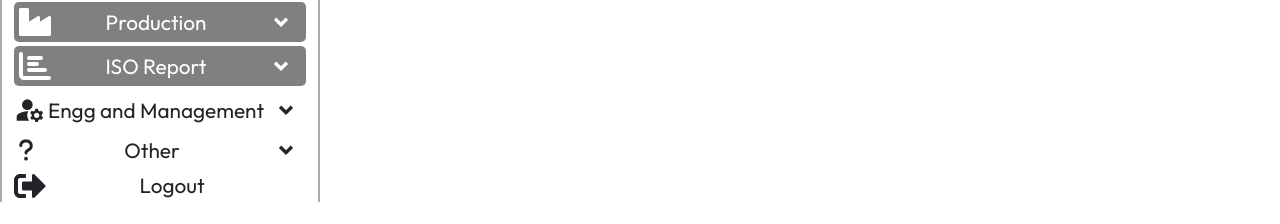
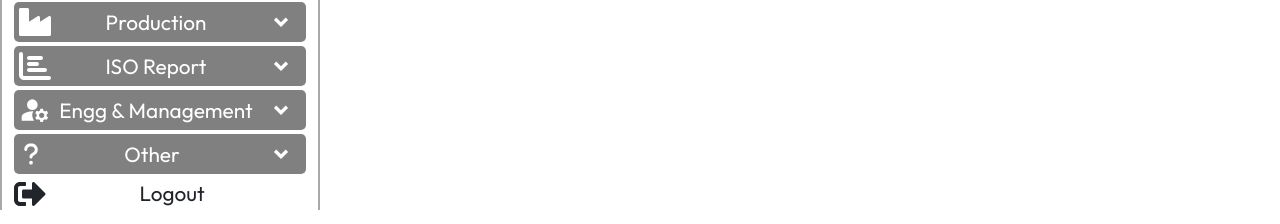
Before and after one commit to jollyvivek/ERP-PROJECT, a React (Vite) app: page /role in a window 1280 px wide. Shown: the part 495-719 px from the top of the page. Built offline with nearby package versions, Linux system fonts and the light colour scheme; no server answers.

Commit message:
Add changes EnggManng And Other module's css

```diff
--- a/src/Components/SidebarMenu/EnggMang.jsx
+++ b/src/Components/SidebarMenu/EnggMang.jsx
@@ -40,9 +40,9 @@ const [audit,setAudit] = useState(false)
 
   return (
     <div className='engg-cont '>
-      <div className='engg-top flex lineHeight'>
+      <div className='engg-top flex lineHeight mb-1'>
         <span className='icon fs-2'><MdManageAccounts/></span>
-        <span className=' title text-center'>Engg and Management</span>
+        <span className=' title text-center'>Engg & Management</span>
         <span className='arrow-icon' onClick={enggItemsDropdown}><RiArrowDropDownLine/></span>
       </div>
       {enggItems ? (
@@ -71,7 +71,7 @@ const [audit,setAudit] = useState(false)
                 <li className="title">Report</li>
               </ul>
               ):null}
-              <li className="title">Breakdown Report</li>
+              <li className="title py-1">Breakdown Report</li>
 
               <li className="calibration flex lineHeight">
                 <span className="title">Calibration Mainteance</span>
@@ -108,7 +108,7 @@ const [audit,setAudit] = useState(false)
                 <li className="title">Internal Audit Schedule</li>
               </ul>
                ):null}
-              <li className="title">Damage Report </li>
+              <li className="title py-1">Damage Report </li>
       </ul>
       </div>
       ):null}
--- a/src/Components/SidebarMenu/Other.jsx
+++ b/src/Components/SidebarMenu/Other.jsx
@@ -13,7 +13,7 @@ const Other = () => {
   return (
     <div className='other'>
 
-    <div className='other-top flex lineHeight'>
+    <div className='other-top flex lineHeight mb-1'>
       <span className='icon fs-4'><FaQuestion /></span>
       <span className='title'>Other</span>
       <span className='arrow-icon' onClick={otherDropdown}><RiArrowDropDownLine/></span>
--- a/src/Styles/SidebarCommon.css
+++ b/src/Styles/SidebarCommon.css
@@ -270,34 +270,68 @@ ul li {
 .hr-leave-items li,
 .hr-employee-items li,
 .hr-performance-items li,
-.hr-attendance-items li,.hr-payroll-items li,.hr-reports-items li,.hr-graphs-items li {
+.hr-attendance-items li,
+.hr-payroll-items li,
+.hr-reports-items li,
+.hr-graphs-items li {
   padding-block: 5px;
 }
 
-
 /* production */
 
-.production-top{
+.production-top {
   padding-inline: 5px;
   border-radius: 5px;
   background: gray;
   color: white;
 }
 
-.production-items li{
+.production-items li {
   padding-block: 5px;
 }
 
 /* iso */
 
-.iso-top{
+.iso-top {
   background: gray;
   color: white;
   padding-inline: 5px;
   border-radius: 5px;
 }
 
-.iso-marketing-items li,.iso-production-items li ,.iso-purchase-items li{
+.iso-marketing-items li,
+.iso-production-items li,
+.iso-purchase-items li {
+  padding-block: 5px;
+}
+
+/* EnggMang */
+
+.engg-top {
+  background: gray;
+  color: white;
+  padding-inline: 5px;
+  border-radius: 5px;
+}
+
+.engg-master-items li,
+.engg-preventive-items li,
+.engg-calibration-items li,
+.engg-training-items li,
+.engg-audit-items li {
+  padding-block: 5px;
+}
+
+/* other */
+
+.other-top{
+  background: grey;
+  color: white;
+  padding-inline: 5px;
+  border-radius: 5px;
+}
+
+.other-items li{
   padding-block: 5px;
 }
 
```
